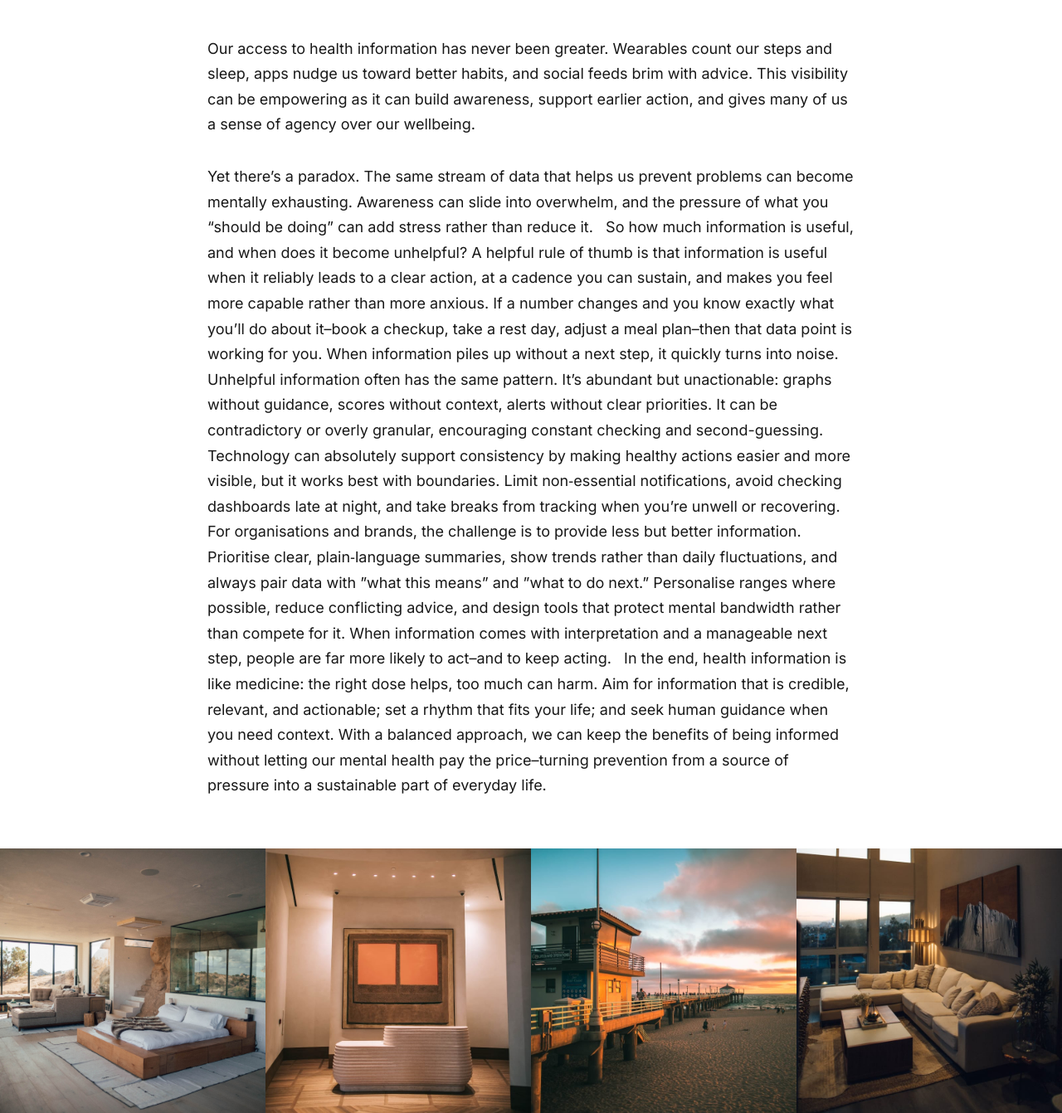
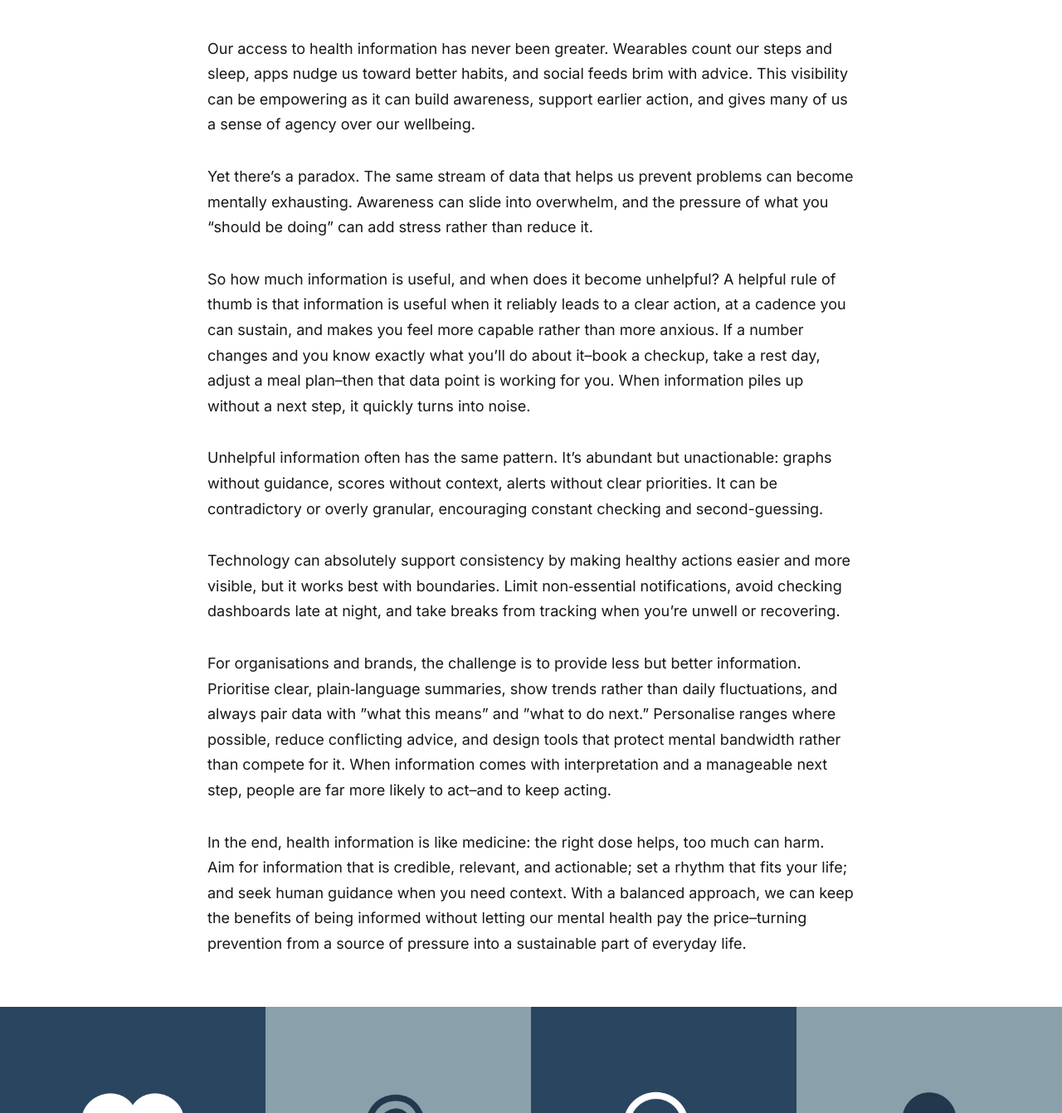
Before and after one commit to biancacopeland/biancacopeland.github.io, a Jekyll site: the page built from _posts/2025-10-15-the-right-dose-of-health-information.md, in a window 1280 px wide and 1400 px high, scrolled down 982 px, cut to the strip 58-1400 px from the top of the window. Shown: the whole strip at 83% size. Built offline with Jekyll 4.4.1, drawn with Linux system fonts in a browser that asks for light colours; some web fonts are replaced.

Commit message:
added new icons

```diff
--- a/_data/settings.yml
+++ b/_data/settings.yml
@@ -87,14 +87,14 @@
 # Gallery Footer Settings
 gallery:
   gallery__images:
-    - alt: "Rest"
-      url: "/images/gallery-1.jpg"
-    - alt: "Lifestyle"
-      url: "/images/gallery-2.jpg"
-    - alt: "Hobby"
-      url: "/images/gallery-3.jpg"
-    - alt: "Notes"
-      url: "/images/gallery-4.jpg"
+    - alt: "heart"
+      url: "/images/Icon1.jpeg"
+    - alt: "ear"
+      url: "/images/Icon2.jpeg"
+    - alt: "search"
+      url: "/images/Icon3.jpeg"
+    - alt: "bulb"
+      url: "/images/Icon4.jpeg"
 
 #-------------------------------
 # Footer Navigation Settings
```
Also changed, not shown: _posts/2025-10-15-the-right-dose-of-health-information.md (line endings or trailing spaces), images/Icon1.jpeg (added), images/Icon2.jpeg (added), images/Icon3.jpeg (added), images/Icon4.jpeg (added).
